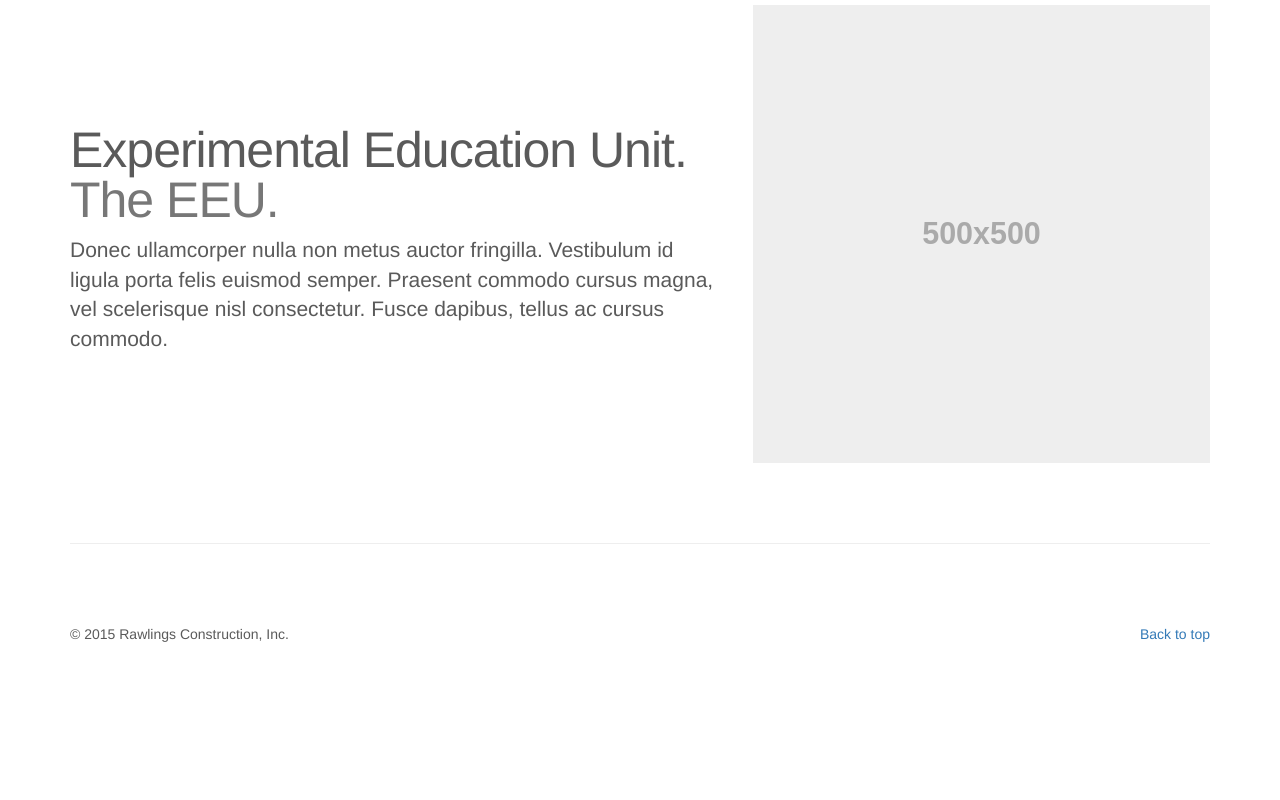
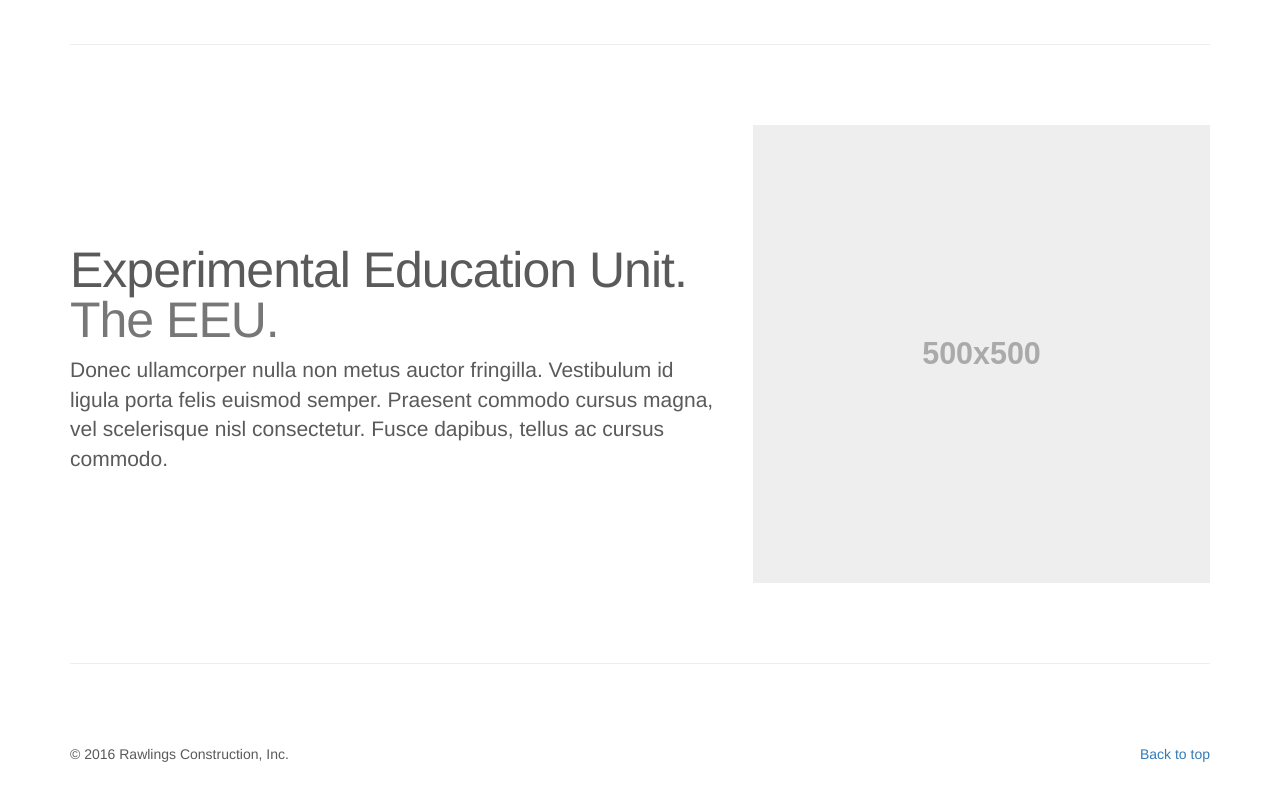
Before and after one commit to superwizon/rawlingsconst, a plain HTML site: page ourcommunity.html in a window 1280 px wide. Shown: the part 1378-2178 px from the top of the page. Before the commit the page ends 2072 px from the top, so only its background shows below. Drawn offline with nearby package versions, Linux system fonts and the light colour scheme.

Commit message:
update copyright year

```diff
--- a/ourcommunity.html
+++ b/ourcommunity.html
@@ -122,7 +122,12 @@
 
 
       <!-- START THE FEATURETTES -->
-
+      <br>
+      <br>
+      <br>
+      <br>
+      <br>
+      <br>
 
       <div class="row featurette">
         <div class="col-md-7">
@@ -174,7 +179,7 @@
       <!-- FOOTER -->
       <footer>
         <p class="pull-right"><a href="#">Back to top</a></p>
-        <p>&copy; 2015 Rawlings Construction, Inc. <!--&middot; <a href="#">Privacy</a> &middot; <a href="#">Terms</a></p>-->
+        <p>&copy; 2016 Rawlings Construction, Inc. <!--&middot; <a href="#">Privacy</a> &middot; <a href="#">Terms</a></p>-->
       </footer>
 
     </div><!-- /.container -->
```
Also changed, not shown: aboutus.html (+1 -1 lines), contactus.html (+1 -1 lines), index.html (+1 -1 lines), pastprojects.html (+1 -1 lines).
